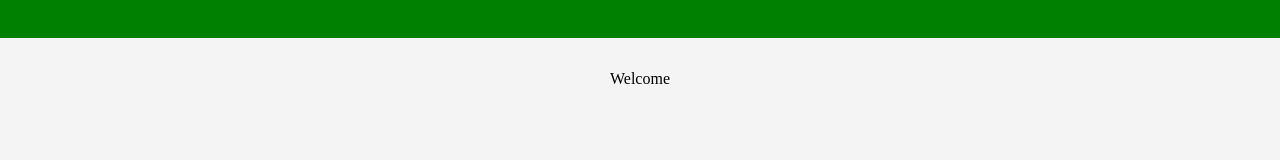
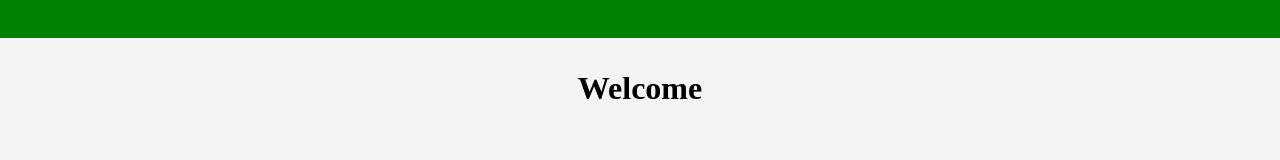
Before and after one commit to brian7homas/username-generator, a React app: page / in a window 1280 px wide. Shown: the part 122-282 px from the top of the page. Built offline with nearby package versions, Linux system fonts and the light colour scheme.

Commit message:
camelCase function working

```diff
--- a/app/components/Display.js
+++ b/app/components/Display.js
@@ -2,21 +2,24 @@ import React, { useEffect } from "react"
 
 import DisplayPre from './DisplayPre'
 import DisplaySuff from './DisplaySuff'
+import DisplayCamelCase from './DisplayCamelCase'
 
-function Display({ prefix, suffix }) {
+
+function Display({ prefix, suffix, camelCase }) {
   // console.log("this is word: >>.")
   // console.log(suffix)
-  // console.log(prefix)
+  // console.log(camelCase)
 
   return (
     <div className="input__container-display">
-      <DisplayPre
-        prefix={prefix}
-      />
+      {
+      <h1>
+        <DisplayPre prefix={prefix}/>
+        <DisplaySuff suffix={suffix}/>
+        <DisplayCamelCase camelCase={camelCase}/>
 
-      <DisplaySuff
-        suffix={suffix}
-      />
+      </h1>
+      }
 
     </div>
 
--- /dev/null
+++ b/app/components/DisplayCamelCase.js
@@ -0,0 +1,13 @@
+import React, { useEffect } from "react"
+
+function DisplayCamelCase({camelCase}) {
+  return (
+    <>
+        {
+            camelCase
+        }
+    </>
+  )
+}
+
+export default DisplayCamelCase
--- a/app/components/Main.js
+++ b/app/components/Main.js
@@ -5,6 +5,8 @@ import Form from './Form'
 import Display from './Display'
 import DisplayPre from "./DisplayPre"
 import DisplaySuff from "./DisplaySuff"
+import Checkboxes from "./Checkboxes"
+var randomWords = require('random-words');
 class Main extends Component {
   constructor(){
     super()
@@ -17,6 +19,7 @@ class Main extends Component {
       word: [],
       requestCount: 0,
 
+      camelCase: '',
       hyphen: '-',
       underscore: '_'
     }
@@ -26,10 +29,21 @@ class Main extends Component {
 
   prefix = (event) =>{
     console.log("prefix event")
+
+    //store the random suffix
+    const random = randomWords()
     this.setState({ requestCount: + 1})
+
+    //goes to display
     this.setState( { prefix: event.target.value } )
+    //random word goes to display
+    this.setState( { suffix: random } )
+
+    //for data funcion api call
     this.prefixVar = event.target.value
-    return this.data(this.prefixVar)
+    this.suffixVar = random
+
+    return this.data(this.prefixVar, this.suffixVar)
   } // end of prefix
 
   suffix = (event) =>{
@@ -44,44 +58,44 @@ class Main extends Component {
 
   }
 
+
+
   camelCase = (event) =>{
+    var prefix = this.state.Prefix
+    var suffix = this.state.Suffix
     if(event.target.checked){
-      this.state.prefix.split(this.state.hyphen)
-      console.log("checked")
-      console.log(this.state.Prefix)
-      // get both prefix and suffix
-      // make prefix lowercase
-      // make suffix uppercase
-      // remove spaces
+
+
+      function lowerFirstLetter(prefix) {
+        return prefix.charAt(0).toLowerCase() + prefix.slice(1);
+      }
+
+      function capitalizeFirstLetter(suffix) {
+        return suffix.charAt(0).toUpperCase() + suffix.slice(1);
+      }
+
+      var prefix = lowerFirstLetter(this.state.prefix)
+      var suffix = capitalizeFirstLetter(this.state.suffix)
+
+      this.setState({camelCase:prefix + suffix})
+      this.setState({prefix: ''})
+      this.setState({suffix: ''})
+
     }
-  }
+  if(!event.target.checked){
+      this.setState({prefix: this.prefixVar})
+      this.setState({suffix: this.suffixVar})
+      // var prefix = this.state.Prefix
+      // var suffix = this.state.suffix
+      return this.setState({camelCase: ''})
+
+
+    }
+
+}
+
 
   data = (prefix = null, suffix = null) =>{
-    // if(prefix){
-    //   console.log("prefix")
-    //   try{
-    //     if( this.state.requestCount < 1 && prefix.length !== 0 ){
-    //       const delay = setTimeout(()=>{
-    //         fetch(`https://dictionaryapi.com/api/v3/references/thesaurus/json/${ this.prefixVar }?key=68572bba-4cb7-4ff2-8713-e23cde849cbc`)
-    //         .then(data => data.json())
-    //         .then(response=> {
-    //                           this.setState({Prefix: response})
-    //                         })
-    //         .then(()=>{
-    //           this.setState({ requestCount: 0})
-    //         })
-    //       }, 3000)
-    //     return delay
-    //   } //end of requestCount check
-    //   }catch(error){
-    //     console.log(error)
-    //   }
-    //   // return () => {
-    //   //   clearTimeout()
-    //   // }
-    // }
-    // if(suffix){
-    //   console.log("suffiz")
       try{
         if( this.state.requestCount < 1){
           if(prefix.length != 0){
@@ -108,16 +122,7 @@ class Main extends Component {
               })
             }, 3000)
           }
-          // const delay = setTimeout(()=>{
-          //   fetch(`https://dictionaryapi.com/api/v3/references/thesaurus/json/${ this.suffixVar }?key=68572bba-4cb7-4ff2-8713-e23cde849cbc`)
-          //   .then(data => data.json())
-          //   .then(response=> {
-          //                     this.setState({Suffix: response})
-          //                   })
-          //   .then(()=>{
-          //     this.setState({ requestCount: 0})
-          //   })
-          // }, 3000)
+
         return delay
       } //end of requestCount check
       }catch(error){
@@ -132,33 +137,45 @@ class Main extends Component {
     }
   }
 
-
+  concat(){
+    if(this.camelCase) {
+      console.log("camelCase")
+    }
+    const concat = this.state.prefix + this.state.suffix
+    return concat
+  }
   render(){
-    // const prefix = this.state.Prefix
-    // const suffix = this.state.Suffix
+    const prefix = this.state.Prefix
+    console.log(prefix)
+    const suffix = this.state.Suffix
     // ?options for output
     //      word.shortdef
     //      word.meta.syns
     //      word.fl
 
-    const prefixOutput = this.state.Prefix.map((prefix) => {return prefix.fl})
+    const prefixOutput = this.state.Prefix.map((prefix) => {return prefix.meta.id})
     if(prefixOutput != ''){
       console.log("Prefix is now output")
     }
     //!test output for suffix
-    const suffixOutput = this.state.Suffix.map((suffix) => {return suffix.fl})
+    const suffixOutput = this.state.Suffix.map((suffix) => {return suffix.meta.id})
     if(suffixOutput != ''){
       console.log("Suffix is now output")
     }
     const selected = this.state.prefix.includes(this.state.word)
 
-    // output.forEach(()=>{
-    //   return output + suffixOutput
-    //   })
-    //   for(var i; i<output.length; ++i){
-    //     return output[i]
-    //   }
+    //runs twice
+    function concat(){
+      camelCase = this.camelCase
+      if(camelCase){
+        conaole.log("camelCase")
+      }
+      const concat = prefixOutput[0] + suffixOutput[0]
+      return concat
+    }
 
+
+    // console.log(randomWords());
       return (
 
         <main>
@@ -166,7 +183,8 @@ class Main extends Component {
 
           <div className="input__container">
             {
-              <p>{ prefixOutput[0] + suffixOutput[0] ? prefixOutput[0] + suffixOutput[0] : 'Welcome' }</p>
+              <h1>{ prefixOutput[0] + suffixOutput[0] ? prefixOutput[0] + suffixOutput[0] : 'Welcome' }</h1>
+
             }
                 <Display
                 // pass state into props
@@ -174,6 +192,7 @@ class Main extends Component {
                 // word={prefix}
                 prefix ={this.state.prefix}
                 suffix ={this.state.suffix}
+                camelCase = {this.state.camelCase}
                 // hyphen ={this.state.hyphen}
                 // underscore ={this.state.underscore}
 
--- a/package.json
+++ b/package.json
@@ -16,6 +16,7 @@
     "@babel/preset-react": "^7.10.4",
     "babel-loader": "^8.1.0",
     "immer": "^8.0.0",
+    "random-words": "^1.1.1",
     "react": "^16.13.1",
     "react-dom": "^16.13.1",
     "react-hook-form": "^6.13.0",
```
Also changed, not shown: app/components/Checkboxes.js (+0 -13 lines), 1 other file (tests, documents, lock files or other folders).
